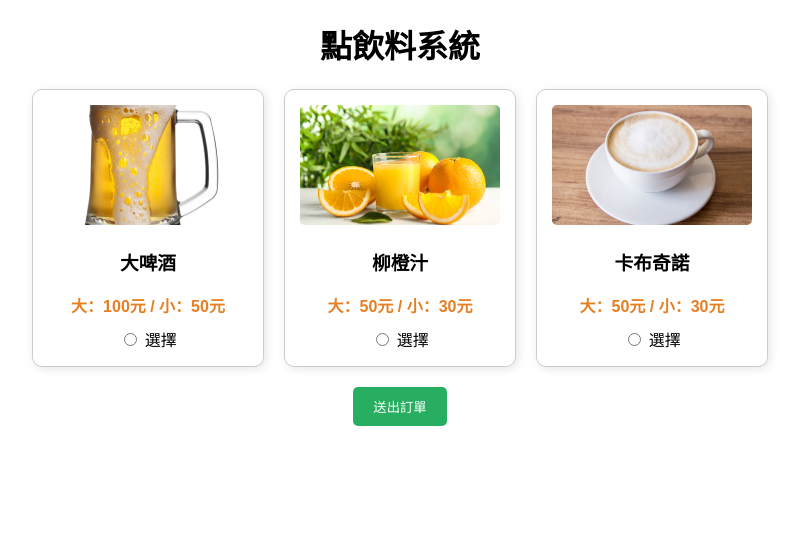
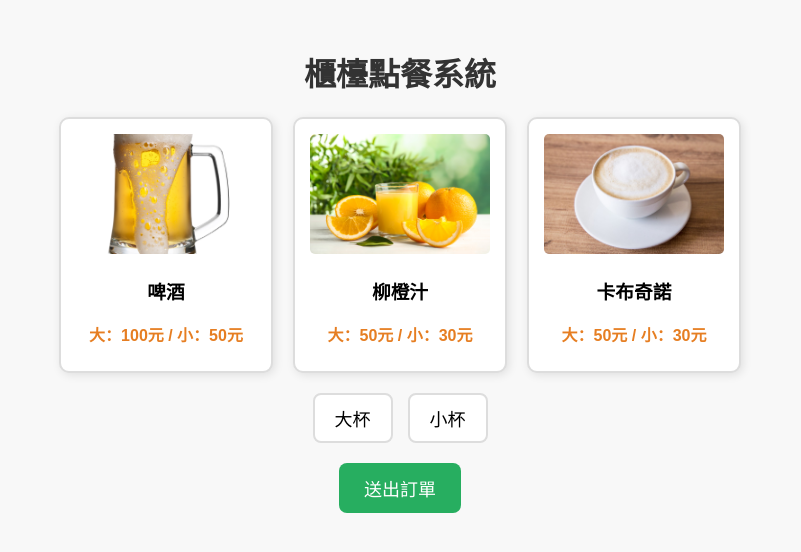
Before and after one commit to phi622968143/OnlineDrinkOrder, a website: page index.html in a window 1280 px wide. Shown: the whole page, without its empty margins (240-1041 px from the left). Drawn offline with nearby package versions, Linux system fonts and the light colour scheme.

Commit message:
fixed OrderPB & Add IoT to transmit Order

```diff
--- /dev/null
+++ b/effect.js
@@ -0,0 +1,41 @@
+    let selectedDrink = "";
+    let selectedSize = "";
+
+    // 點選飲料卡片
+    document.querySelectorAll(".drink-card").forEach(card => {
+        card.addEventListener("click", function () {
+            document.querySelectorAll(".drink-card").forEach(c => c.classList.remove("selected"));
+            this.classList.add("selected");
+            selectedDrink = this.getAttribute("data-drink");
+        });
+    });
+
+    // 點選大小
+    document.querySelectorAll(".size-option").forEach(option => {
+        option.addEventListener("click", function () {
+            document.querySelectorAll(".size-option").forEach(s => s.classList.remove("selected"));
+            this.classList.add("selected");
+            selectedSize = this.getAttribute("data-size");
+        });
+    });
+
+    // 送出訂單
+    document.getElementById("submit-btn").addEventListener("click", function () {
+        if (selectedDrink === "" || selectedSize === "") {
+            alert("請選擇飲料和大小！");
+            return;
+        }
+
+        // 透過 Axios 發送訂單到後端
+        axios.post("http://localhost:3000/order", {
+            drink: selectedDrink,
+            size: selectedSize
+        })
+        .then(response => {
+            alert(`訂單已送出：${selectedDrink} - ${selectedSize}杯`);
+        })
+        .catch(error => {
+            console.log("訂單送出失敗", error);
+            alert("訂單送出失敗，請重試");
+        });
+    });
--- a/index.html
+++ b/index.html
@@ -3,17 +3,34 @@
 <head>
     <meta charset="UTF-8">
     <meta name="viewport" content="width=device-width, initial-scale=1.0">
-    <title>點飲料</title>
+    <title>櫃檯點餐系統</title>
     <style>
-        body { font-family: Arial, sans-serif; text-align: center; }
-        .container { display: flex; justify-content: center; gap: 20px; flex-wrap: wrap; }
+        body {
+            font-family: Arial, sans-serif;
+            text-align: center;
+            background: #f8f8f8;
+            padding: 20px;
+        }
+        h1 { color: #333; }
+
+        /* 菜單區 */
+        .menu-container {
+            display: flex;
+            justify-content: center;
+            gap: 20px;
+            flex-wrap: wrap;
+            margin-bottom: 20px;
+        }
         .drink-card {
-            border: 1px solid #ccc;
+            border: 2px solid #ddd;
             border-radius: 10px;
             padding: 15px;
-            width: 200px;
+            width: 180px;
             text-align: center;
             box-shadow: 2px 2px 10px rgba(0,0,0,0.1);
+            cursor: pointer;
+            transition: 0.3s;
+            background: white;
         }
         .drink-card img {
             width: 100%;
@@ -21,94 +38,87 @@
             object-fit: cover;
             border-radius: 5px;
         }
-        .price { color: #e67e22; font-weight: bold; margin: 10px 0; }
-        .size-select { margin-top: 10px; display: none; }
+        .price {
+            color: #e67e22;
+            font-weight: bold;
+            margin: 10px 0;
+        }
+        .drink-card.selected {
+            border: 2px solid #27ae60;
+            box-shadow: 0px 0px 15px rgba(39, 174, 96, 0.5);
+        }
+
+        /* 選擇大小 */
+        .size-container {
+            display: flex;
+            justify-content: center;
+            gap: 15px;
+            margin-top: 10px;
+        }
+        .size-option {
+            padding: 10px 20px;
+            border: 2px solid #ddd;
+            border-radius: 8px;
+            cursor: pointer;
+            font-size: 18px;
+            transition: 0.3s;
+            background: white;
+        }
+        .size-option.selected {
+            border: 2px solid #e67e22;
+            background: #ffedcc;
+            box-shadow: 0px 0px 10px rgba(230, 126, 34, 0.5);
+        }
+
+        /* 送出按鈕 */
         .submit-btn {
             margin-top: 20px;
-            padding: 10px 20px;
+            padding: 12px 25px;
             background: #27ae60;
             color: white;
             border: none;
             cursor: pointer;
-            border-radius: 5px;
+            border-radius: 8px;
+            font-size: 18px;
+            transition: 0.3s;
         }
         .submit-btn:hover { background: #2ecc71; }
     </style>
 </head>
 <body>
 
-    <h1>點飲料系統</h1>
+    <h1>櫃檯點餐系統</h1>
 
-    <form action="http://localhost:3000/order" method="POST" id="order-form">
-        <div class="container">
+    <!-- 飲料菜單 -->
+    <div class="menu-container">
+        <div class="drink-card" data-drink="啤酒">
+            <img src="/image/beer.jpg" alt="啤酒">
+            <h3>啤酒</h3>
+            <p class="price">大：100元 / 小：50元</p>
+        </div>
+        <div class="drink-card" data-drink="柳橙汁">
+            <img src="/image/juice.jpg" alt="柳橙汁">
+            <h3>柳橙汁</h3>
+            <p class="price">大：50元 / 小：30元</p>
+        </div>
+        <div class="drink-card" data-drink="卡布奇諾">
+            <img src="/image/coffee.jpg" alt="卡布奇諾">
+            <h3>卡布奇諾</h3>
+            <p class="price">大：50元 / 小：30元</p>
+        </div>
+    </div>
 
-            <!-- 🍺 大啤酒 -->
-            <div class="drink-card">
-                <img src="/image/beer.jpg" alt="大啤酒">
-                <h3>大啤酒</h3>
-                <p class="price">大：100元 / 小：50元</p>
-                <label>
-                    <input type="radio" name="drink" value="大啤酒" onclick="toggleSizeSelect(this)"> 選擇
-                </label>
-                <div class="size-select">
-                    <label>大小：</label>
-                    <select name="size">
-                        <option value="大">大</option>
-                        <option value="小">小</option>
-                    </select>
-                </div>
-            </div>
+    <!-- 選擇大小 -->
+    <div class="size-container">
+        <div class="size-option" data-size="大">大杯</div>
+        <div class="size-option" data-size="小">小杯</div>
+    </div>
 
-            <!-- 🍊 柳橙汁 -->
-            <div class="drink-card">
-                <img src="/image/juice.jpg" alt="柳橙汁">
-                <h3>柳橙汁</h3>
-                <p class="price">大：50元 / 小：30元</p>
-                <label>
-                    <input type="radio" name="drink" value="柳橙汁" onclick="toggleSizeSelect(this)"> 選擇
-                </label>
-                <div class="size-select">
-                    <label>大小：</label>
-                    <select name="size">
-                        <option value="大">大</option>
-                        <option value="小">小</option>
-                    </select>
-                </div>
-            </div>
+    <!-- 送出按鈕 -->
+    <button class="submit-btn" id="submit-btn">送出訂單</button>
+    <!-- import axios -->
 
-            <!-- ☕ 卡布奇諾 -->
-            <div class="drink-card">
-                <img src="/image/coffee.jpg" alt="卡布奇諾">
-                <h3>卡布奇諾</h3>
-                <p class="price">大：50元 / 小：30元</p>
-                <label>
-                    <input type="radio" name="drink" value="卡布奇諾" onclick="toggleSizeSelect(this)"> 選擇
-                </label>
-                <div class="size-select">
-                    <label>大小：</label>
-                    <select name="size">
-                        <option value="大">大</option>
-                        <option value="小">小</option>
-                    </select>
-                </div>
-            </div>
-
-        </div>
-
-        <button type="submit" class="submit-btn">送出訂單</button>
-    </form>
-
-    <script>
-        function toggleSizeSelect(selectedRadio) {
-            // 隱藏所有 size-select
-            document.querySelectorAll('.size-select').forEach(select => {
-                select.style.display = 'none';
-            });
-
-            // 只顯示選中的飲料對應的大小選擇
-            selectedRadio.closest('.drink-card').querySelector('.size-select').style.display = 'block';
-        }
-    </script>
-
+    <script src="https://cdn.jsdelivr.net/npm/axios/dist/axios.min.js"></script>
+    <script src="effect.js"></script>
 </body>
 </html>
--- a/package.json
+++ b/package.json
@@ -9,6 +9,7 @@
   "author": "",
   "license": "ISC",
   "dependencies": {
+    "axios": "^1.7.9",
     "cors": "^2.8.5",
     "express": "^4.21.2"
   }
```
Also changed, not shown: app.js (+20 -4 lines), 1 other file.
